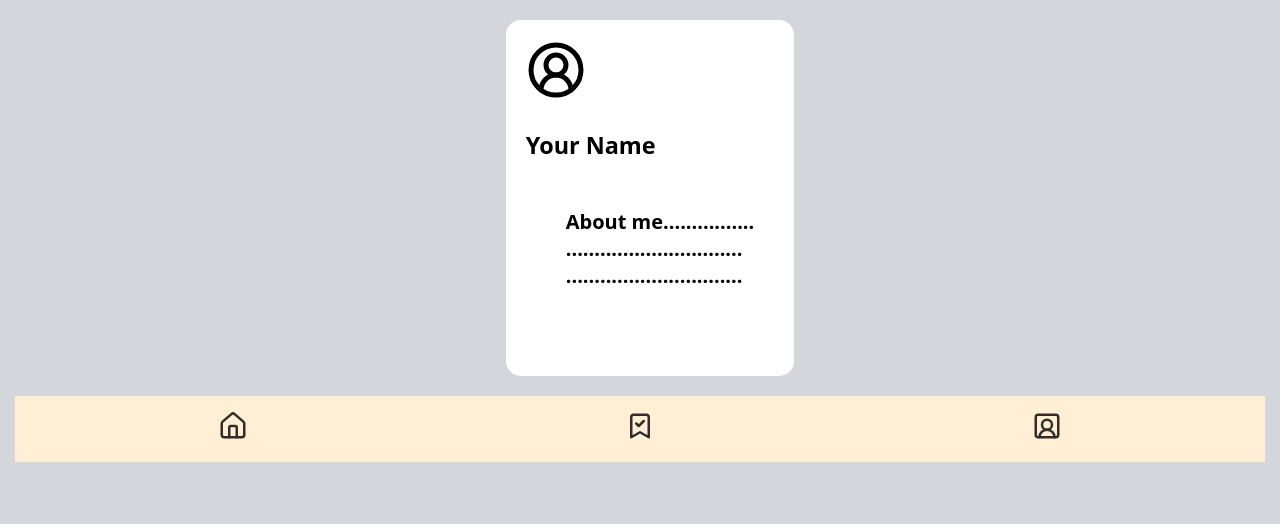
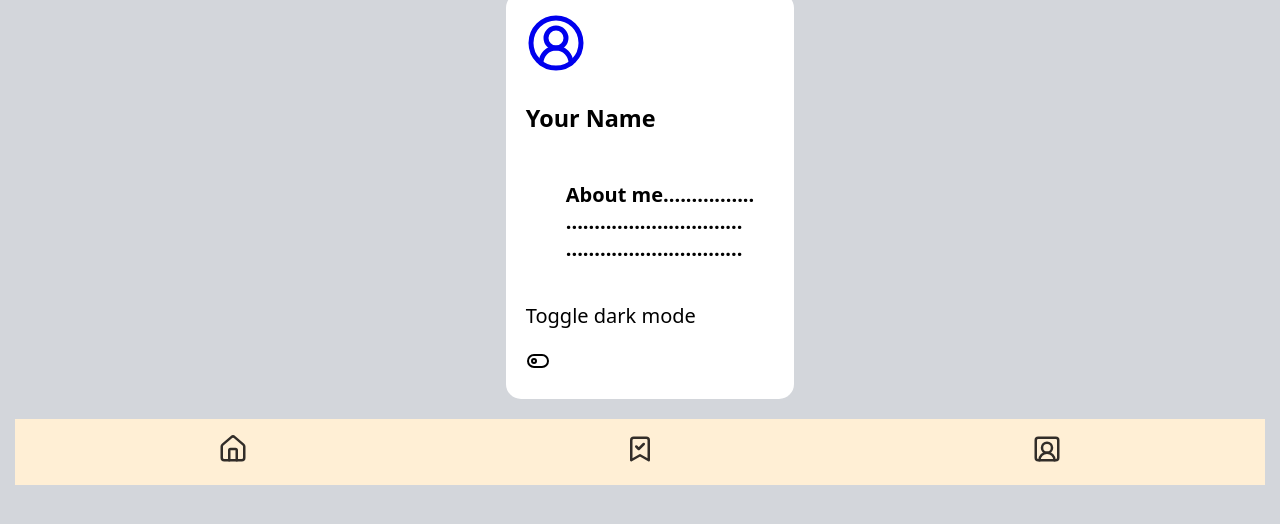
Before and after one commit to whereisjady/recap-project-quiz-app, a plain HTML site: page profile.html in a window 1280 px wide. Shown: the part 158-682 px from the top of the page. Drawn offline with Linux system fonts and the light colour scheme.

Commit message:
corrections

```diff
--- a/profile.html
+++ b/profile.html
@@ -5,29 +5,60 @@
     <meta name="viewport" content="width=device-width, initial-scale=1.0" />
     <title>Code Basics</title>
     <link rel="stylesheet" href="css/styles.css" />
-    <meta name="viewport" content="width=device-width, initial-scale=1.0" />
   </head>
   <body>
-
     <header class="header">
       <h1 class="header__title">Code Basics</h1>
     </header>
-  </body>
-  <br />
+
     <section class="profile__card">
-  <a><svg xmlns="http://www.w3.org/2000/svg" width="60" height="60" viewBox="0 0 24 24" fill="none" stroke="currentColor" stroke-width="2" stroke-linecap="round" stroke-linejoin="round" class="lucide lucide-circle-user-round"><path d="M18 20a6 6 0 0 0-12 0"/><circle cx="12" cy="10" r="4"/><circle cx="12" cy="12" r="10"/></svg></a>
-  <h3 >Your Name</h3>
-  <h4 class="profile__card" id="about me">
+      <a href="#" role="button">
+        <svg
+          xmlns="http://www.w3.org/2000/svg"
+          width="60"
+          height="60"
+          viewBox="0 0 24 24"
+          fill="none"
+          stroke="currentColor"
+          stroke-width="2"
+          stroke-linecap="round"
+          stroke-linejoin="round"
+          class="lucide lucide-circle-user-round"
+        >
+          <path d="M18 20a6 6 0 0 0-12 0" />
+          <circle cx="12" cy="10" r="4" />
+          <circle cx="12" cy="12" r="10" />
+        </svg>
+      </a>
+      <h3>Your Name</h3>
+      <h4 class="profile__card" id="about-me">
         About me................<br />
         ...............................<br />
         ...............................
       </h4>
-  <br />
+      <p>Toggle dark mode</p>
+      <a class="button" data-js="toggle-button">
+        <svg
+          xmlns="http://www.w3.org/2000/svg"
+          width="24"
+          height="24"
+          viewBox="0 0 24 24"
+          fill="none"
+          stroke="currentColor"
+          stroke-width="2"
+          stroke-linecap="round"
+          stroke-linejoin="round"
+          class="lucide lucide-toggle-left"
+        >
+          <rect width="20" height="12" x="2" y="6" rx="6" ry="6" />
+          <circle cx="8" cy="12" r="2" />
+        </svg>
+      </a>
     </section>
+
     <footer>
       <nav>
-      <a href="index.html" class="footer-icon"
-        ><i class="home"></i>
+        <a href="index.html" class="footer-icon">
           <svg
             xmlns="http://www.w3.org/2000/svg"
             width="30"
@@ -46,8 +77,7 @@
             />
           </svg>
         </a>
-      <a href="bookmarks.html" class="footer-icon"
-        ><i class="bookmarks"></i>
+        <a href="bookmarks.html" class="footer-icon">
           <svg
             xmlns="http://www.w3.org/2000/svg"
             width="30"
@@ -64,9 +94,7 @@
             <path d="m9 10 2 2 4-4" />
           </svg>
         </a>
-
-      <a href="profile.html" class="footer-icon"
-        ><i class="account"></i>
+        <a href="profile.html" class="footer-icon">
           <svg
             xmlns="http://www.w3.org/2000/svg"
             width="30"
@@ -86,4 +114,12 @@
         </a>
       </nav>
     </footer>
+
+    <script>
+      const toggleButton = document.querySelector('[data-js="toggle-button"]');
+      toggleButton.addEventListener("click", () => {
+        document.body.classList.toggle("dark-mode");
+      });
+    </script>
+  </body>
 </html>
```
Also changed, not shown: index.html (+6 -19 lines). Lines whose indentation alone changed are shown as unchanged.
